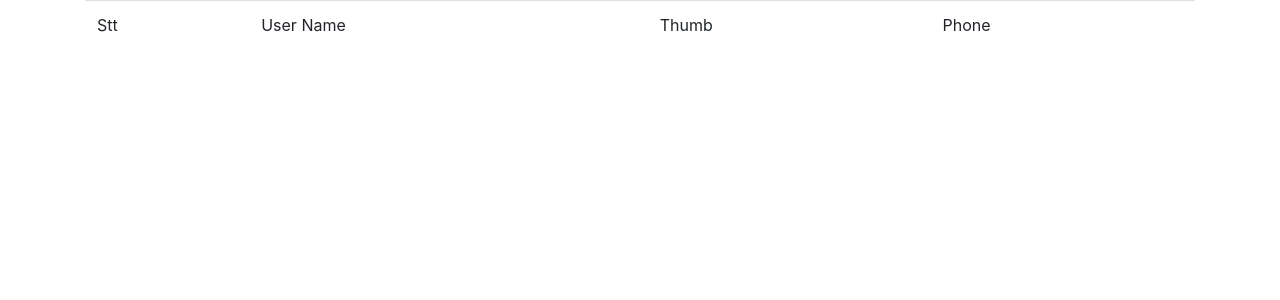
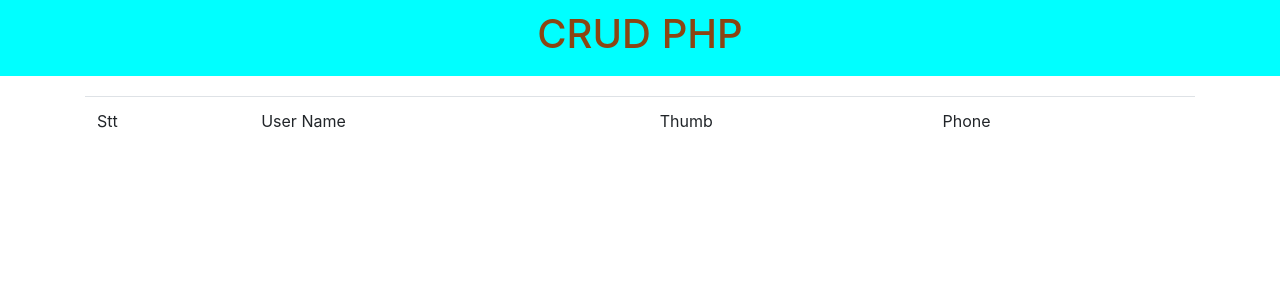
Before and after one commit to thientran98qb/PhpCRUD, a PHP site: page / in a window 1280 px wide. Shown: the top 300 px of the page. Run offline with PHP 8.4, Linux system fonts and the light colour scheme; data that the repository does not hold is empty.

Commit message:
add css file

```diff
--- /dev/null
+++ b/assets/css/style.css
@@ -0,0 +1,12 @@
+.nav{
+    background-color: aqua;
+    margin-bottom: 20px;
+}
+.nav_content{
+    width: 100%;
+}
+.nav_content h1{
+    text-align: center;
+    padding: 10px 0;
+    color: saddlebrown;
+}
--- a/views/layouts/header.php
+++ b/views/layouts/header.php
@@ -5,8 +5,14 @@
     <meta name="viewport" content="width=device-width, initial-scale=1.0">
     <!-- CSS -->
     <link rel="stylesheet" href="https://cdn.jsdelivr.net/npm/bootstrap@4.5.3/dist/css/bootstrap.min.css" integrity="sha384-TX8t27EcRE3e/ihU7zmQxVncDAy5uIKz4rEkgIXeMed4M0jlfIDPvg6uqKI2xXr2" crossorigin="anonymous">
+    <link rel="stylesheet" href="assets/css/style.css">
     <title>Document</title>
 </head>
 <body>
     <header>
+        <div class="nav">
+            <div class="nav_content">
+                <h1>CRUD PHP</h1>
+            </div>
+        </div>
     </header>
```
